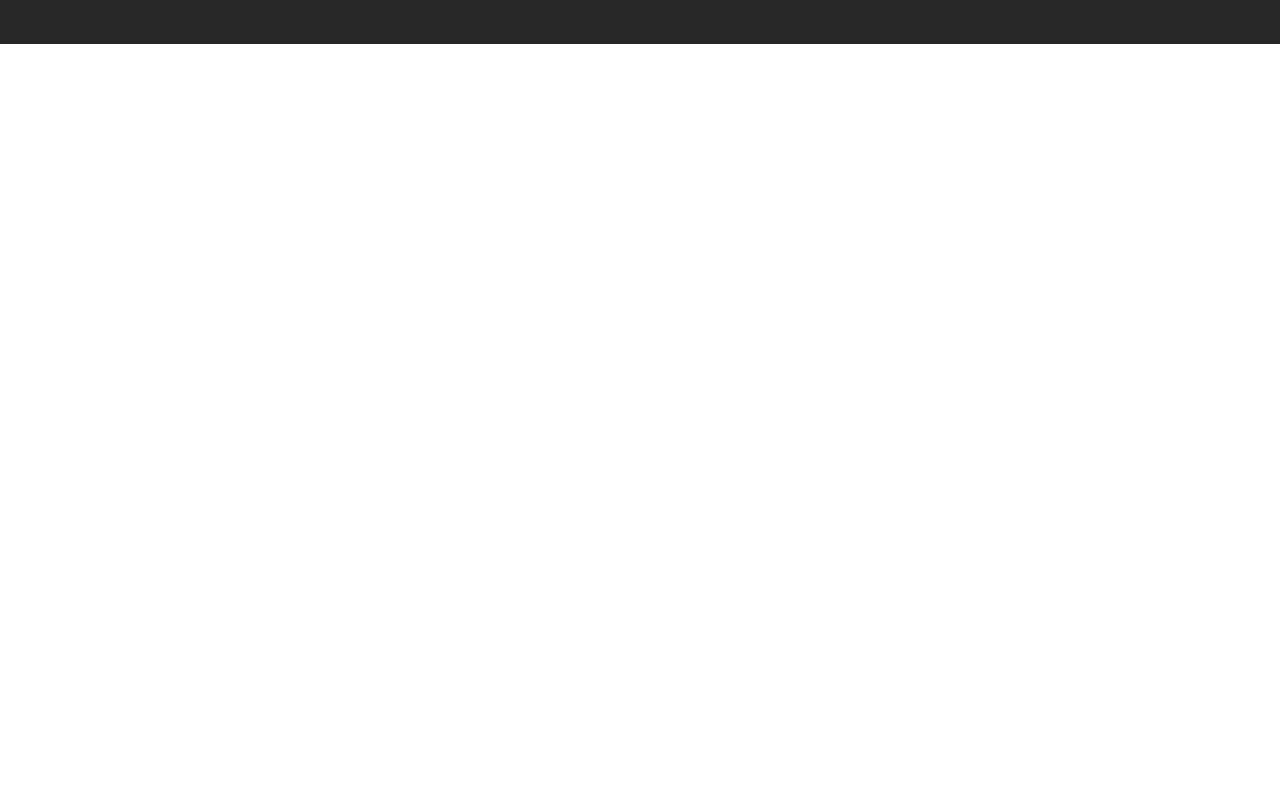
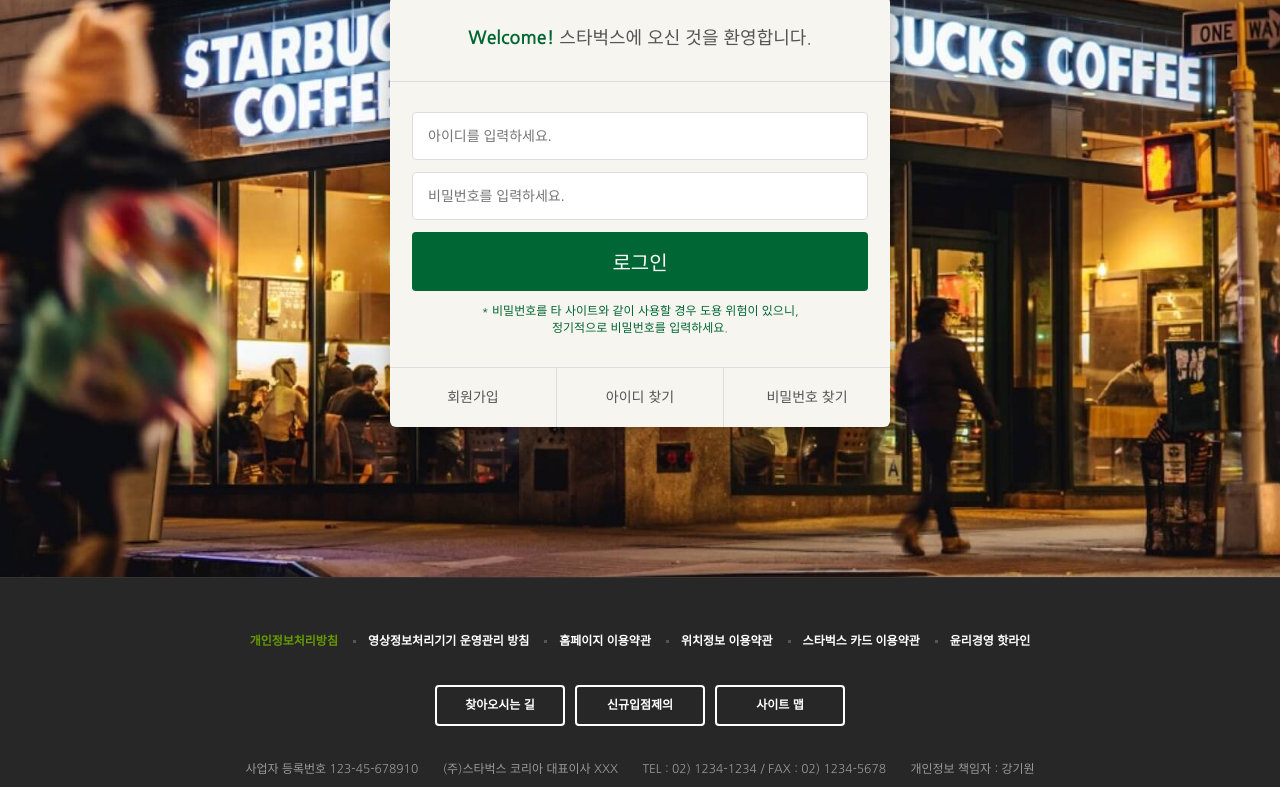
Before and after one commit to 5namseok/starbucks, a plain HTML site: page signin/index.html in a window 1280 px wide. Shown: the part 290-1077 px from the top of the page. Before the commit the page ends 800 px from the top, so only its background shows below. Drawn offline with nearby package versions, Linux system fonts and the light colour scheme.

Commit message:
로그인 페이지 완성

```diff
--- /dev/null
+++ b/css/signin.css
@@ -0,0 +1,85 @@
+.signin {
+  margin-top: 120px;
+  padding : 100px 0 150px;
+  background-image: url(../images/signin_bg.jpg);
+  background-repeat: no-repeat;
+  background-position: center;
+  background-attachment: fixed;
+  background-size: cover;
+}
+
+.signin h1{
+  color : #fff;
+  font-size: 30px;
+  font-weight: 700;
+  text-align : center;
+  margin-bottom: 24px;
+}
+
+.signin__card {
+  width: 500px;
+  margin : 0 auto;
+  border-radius: 6px;
+  background-color: #f6f5f0;
+  box-shadow: 2px 2px 20px rgba(0,0,0, .3);
+  color : #555
+}
+
+.signin__card h2 {
+  padding: 30px;
+  font-size : 18px;
+  text-align: center;
+  border-bottom: 1px solid #ddd;
+}
+.signin__card h2  strong{
+  font-weight: 700;
+  color : #006633
+}
+
+.signin__card form{
+  padding: 30px 22px;
+}
+.signin__card form input{
+  width: 100%;
+  margin-bottom: 12px;
+  padding: 15px;
+  border : 1px solid #ddd;
+  border-radius: 4px;
+  outline: none;
+  box-sizing: border-box;
+  font-size: 14px;
+}
+
+.signin__card form [type="submit"] {
+  background-color: #006633;
+  border : none;
+  color : #fff;
+  font-size: 20px;
+  cursor: pointer;
+}
+.signin__card form p{
+  font-size: 12px;
+  color : #006633;
+  text-align: center;
+}
+
+.signin__card .actions{
+  display: flex;
+  border-top : 1px solid #ddd;
+}
+
+.signin__card .actions a{
+  flex-grow: 1;
+  flex-basis: 0;
+  text-align: center;
+  padding: 20px;
+  color : #555;
+  font-size: 14px;
+  border-right : 1px solid #ddd;
+}
+.signin__card .actions a:last-child{
+  border-right: none;
+}
+.signin__card .actions a:hover{
+  text-decoration: underline;
+}
--- a/signin/index.html
+++ b/signin/index.html
@@ -41,6 +41,7 @@
 
     <!-- CSS 연결 -->
     <link rel="stylesheet" href="../css/common.css">
+    <link rel="stylesheet" href="../css/signin.css">
 
     <!-- 파비콘 -->
     <link rel="icon" href="../favicon.png">
@@ -376,6 +377,22 @@
     </header>
 
     <section class="signin">
+      <h1>로그인</h1>
+      <div class="signin__card">
+        <h2><strong>Welcome!</strong> 스타벅스에 오신 것을 환영합니다.</h2>
+        <form>
+          <input type="text" placeholder="아이디를 입력하세요.">
+          <input type="password" placeholder="비밀번호를 입력하세요.">
+          <input type="submit" value="로그인">
+          <p> * 비밀번호를 타 사이트와 같이 사용할 경우 도용 위험이 있으니, <br>
+            정기적으로 비밀번호를 입력하세요.</p>
+        </form>
+          <div class="actions">
+            <a href="javascript:void(0)">회원가입</a>
+            <a href="javascript:void(0)">아이디 찾기</a>
+            <a href="javascript:void(0)">비밀번호 찾기</a>
+          </div>
+      </div>
 
     </section>
 
@@ -413,4 +430,5 @@
     </footer>
 
   </body>
+
   </html>
```
